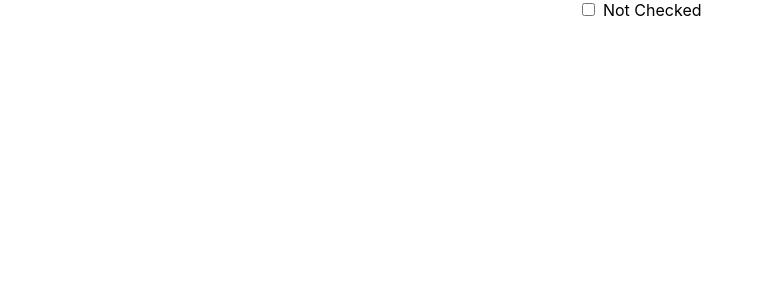
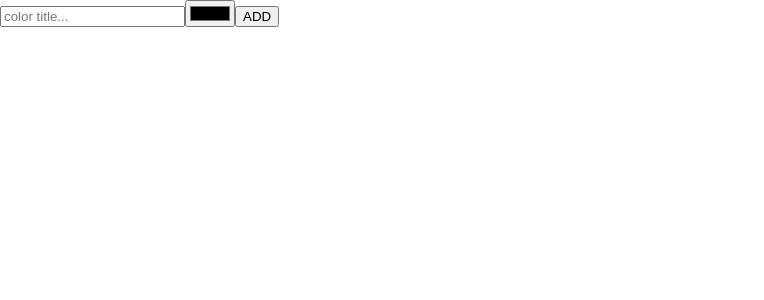
Before and after one commit to flapan/roast-my-react, a React (Create React App) app in the folder react-app/: page / in a window 1280 px wide. Shown: the top 300 px of the page, without its empty margins (0-764 px from the left). Built offline with nearby package versions, Linux system fonts and the light colour scheme.

Commit message:
testing useRef in uncontrolled component

```diff
--- a/react-app/src/App.js
+++ b/react-app/src/App.js
@@ -1,16 +1,25 @@
 import './App.css';
-import { useReducer } from 'react';
+import { useRef } from 'react';
 
 function App() {
-  const [checked, setChecked] = useReducer((checked) => !checked, false);
+  const txtTitle = useRef();
+  const hexColor = useRef();
+  console.log(txtTitle);
+  const submit = (e) => {
+    e.preventDefault();
+    const title = txtTitle.current.value;
+    const color = hexColor.current.value;
+    alert(`${title}, ${color}`);
+    txtTitle.current.value = "";
+    hexColor.current.value = "";
+  };
   return (
-    <div className="App">
-      <input type="checkbox"
-      value={checked}
-      onChange={setChecked} />
-      <label> {checked ? "Checked" : "Not Checked"}</label>
-    </div>
-  );
+  <form onSubmit={submit}>
+    <input ref={txtTitle} type="text" placeholder="color title..." />
+    <input ref={hexColor} type="color" />
+    <button>ADD</button>
+  </form>
+    );
 }
 
 export default App;
```
